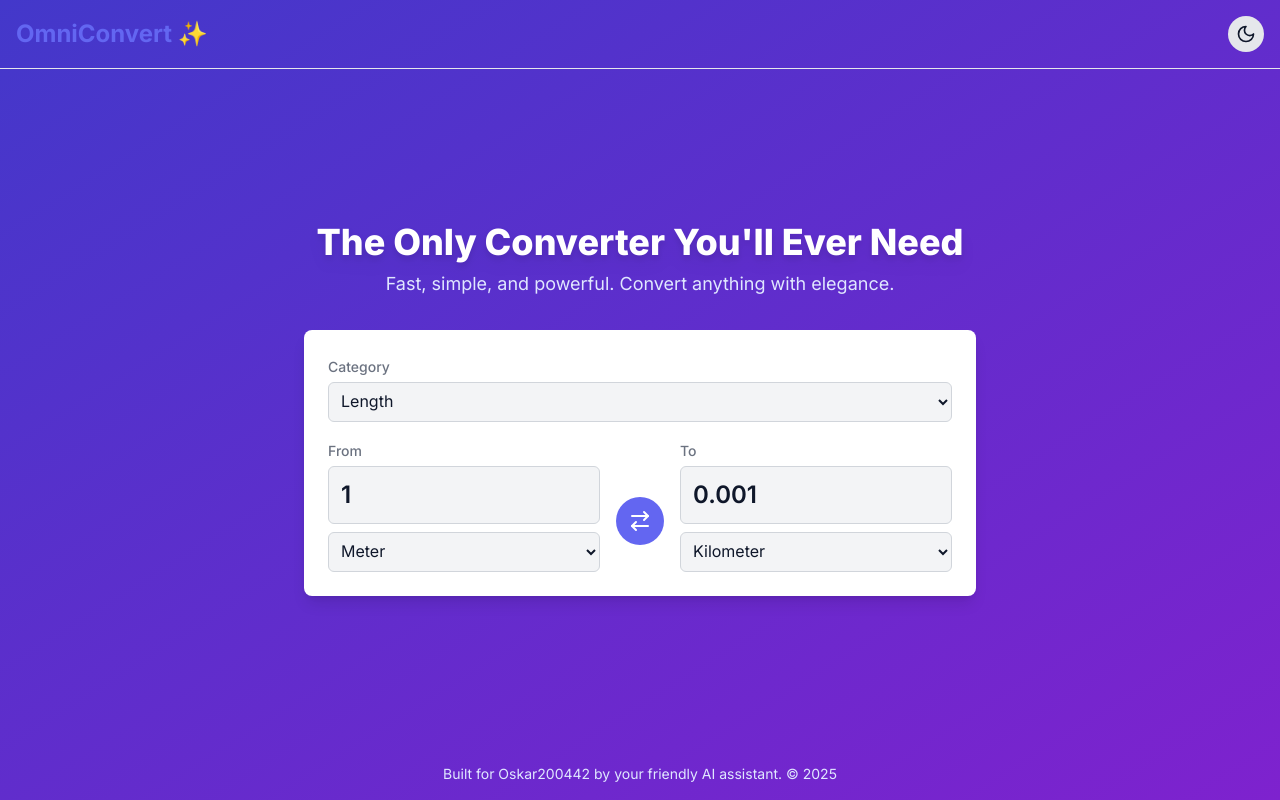
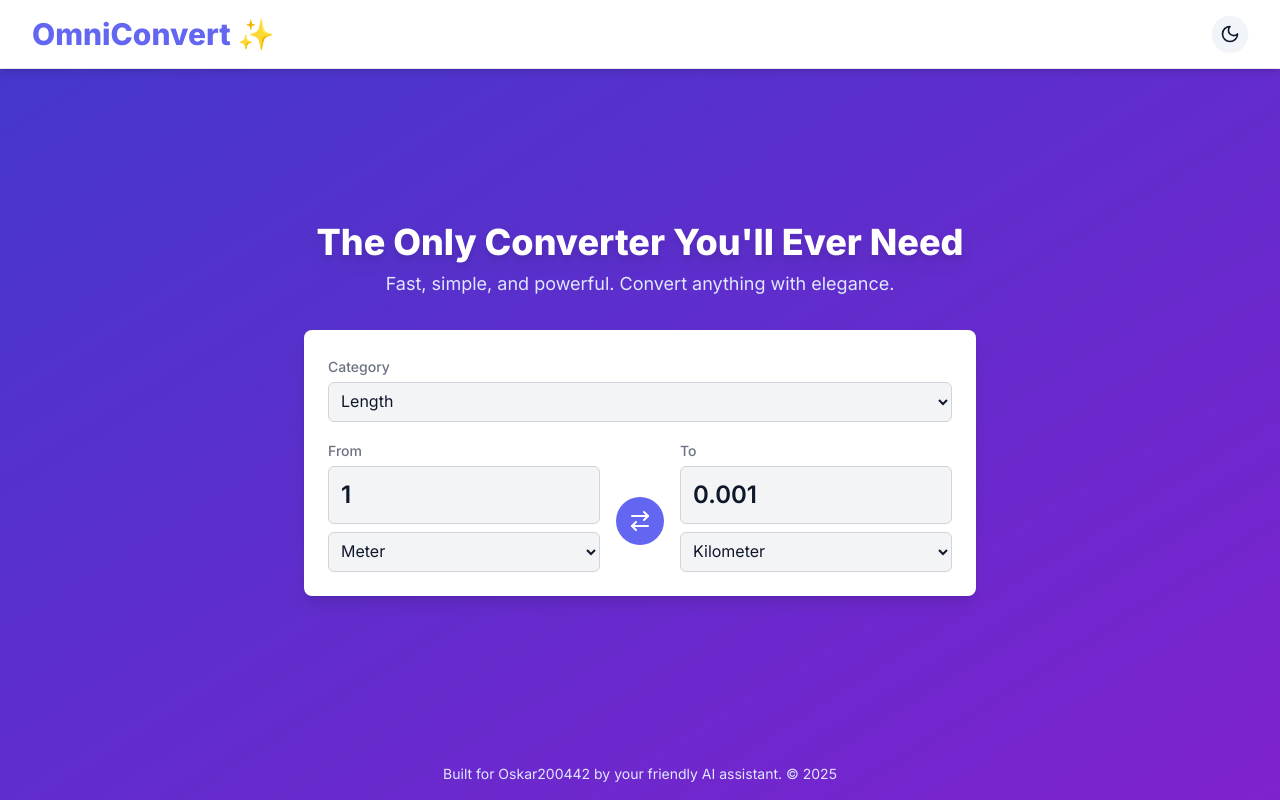
Before and after one commit to Oscar200442/OmniConvert, a Next.js app: page / in a window 1280 px wide. Built offline with nearby package versions, Linux system fonts and the light colour scheme.

Commit message:
Update Header.js

```diff
--- a/app/components/Header.js
+++ b/app/components/Header.js
@@ -1,6 +1,8 @@
 'use client';
+
 import { Moon, Sun } from 'lucide-react';
 import { useState, useEffect } from 'react';
+import { motion } from 'framer-motion';
 
 export default function Header() {
   const [darkMode, setDarkMode] = useState(false);
@@ -25,16 +27,23 @@ export default function Header() {
   };
 
   return (
-    <header className="flex justify-between items-center p-4 border-b border-gray-200 dark:border-gray-700">
-      <h1 className="text-2xl font-bold text-[var(--primary)]">
-        OmniConvert ✨
+    <motion.header
+      initial={{ y: -50, opacity: 0 }}
+      animate={{ y: 0, opacity: 1 }}
+      transition={{ delay: 0.2, duration: 0.5 }}
+      className="flex justify-between items-center p-4 md:px-8 bg-[var(--card)] bg-opacity-80 dark:bg-opacity-80 backdrop-blur-md border-b border-[var(--secondary)]/[0.2] dark:border-[var(--secondary)]/[0.1] shadow-md relative z-10"
+    >
+      <h1 className="text-2xl md:text-3xl font-extrabold text-[var(--primary)]">
+        OmniConvert <span className="text-[var(--accent)]">✨</span>
       </h1>
-      <button
+      <motion.button
+        whileHover={{ scale: 1.1 }}
+        whileTap={{ scale: 0.9 }}
         onClick={toggleDarkMode}
-        className="p-2 rounded-full bg-gray-200 dark:bg-gray-700 text-[var(--foreground)]"
+        className="p-2 rounded-full bg-[var(--input-bg)] text-[var(--foreground)] shadow-sm hover:shadow-md focus:outline-none focus:ring-2 focus:ring-[var(--primary)] transition-all duration-300"
       >
         {darkMode ? <Sun size={20} /> : <Moon size={20} />}
-      </button>
-    </header>
+      </motion.button>
+    </motion.header>
   );
 }
```
